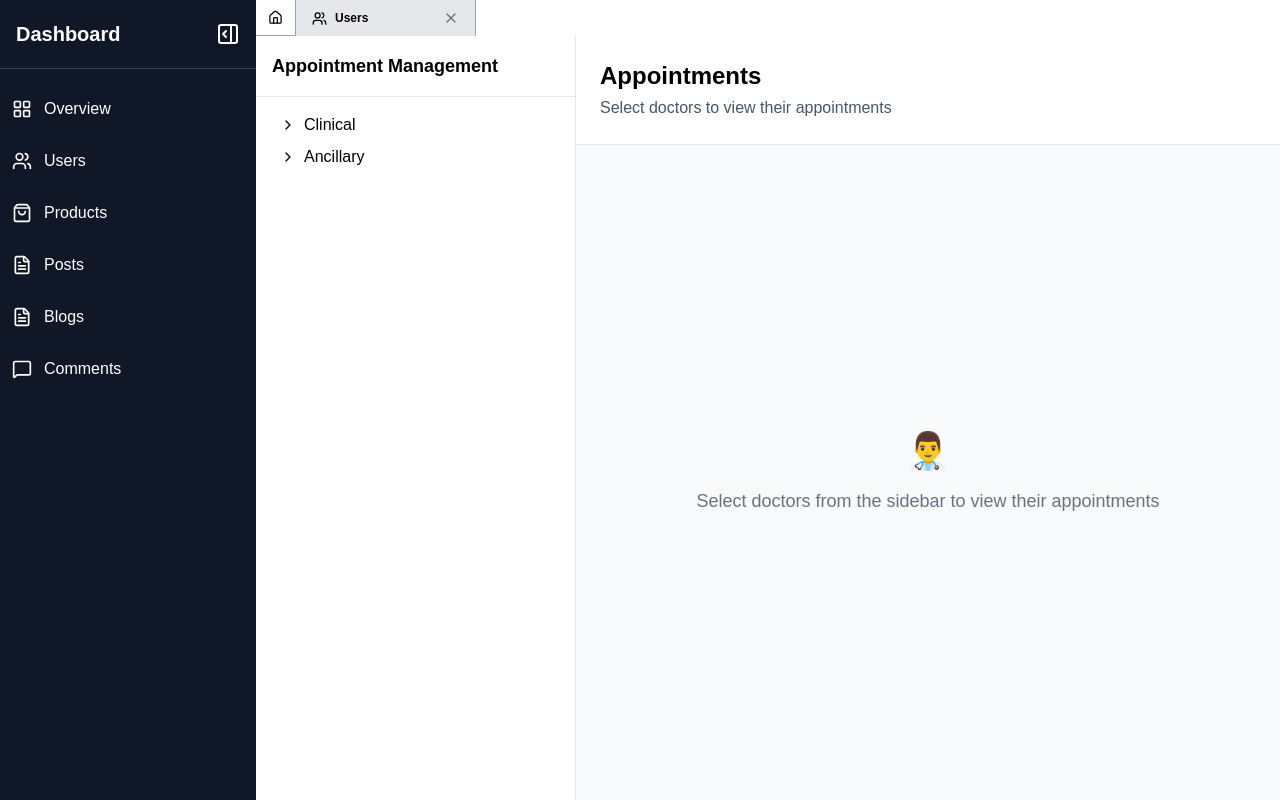
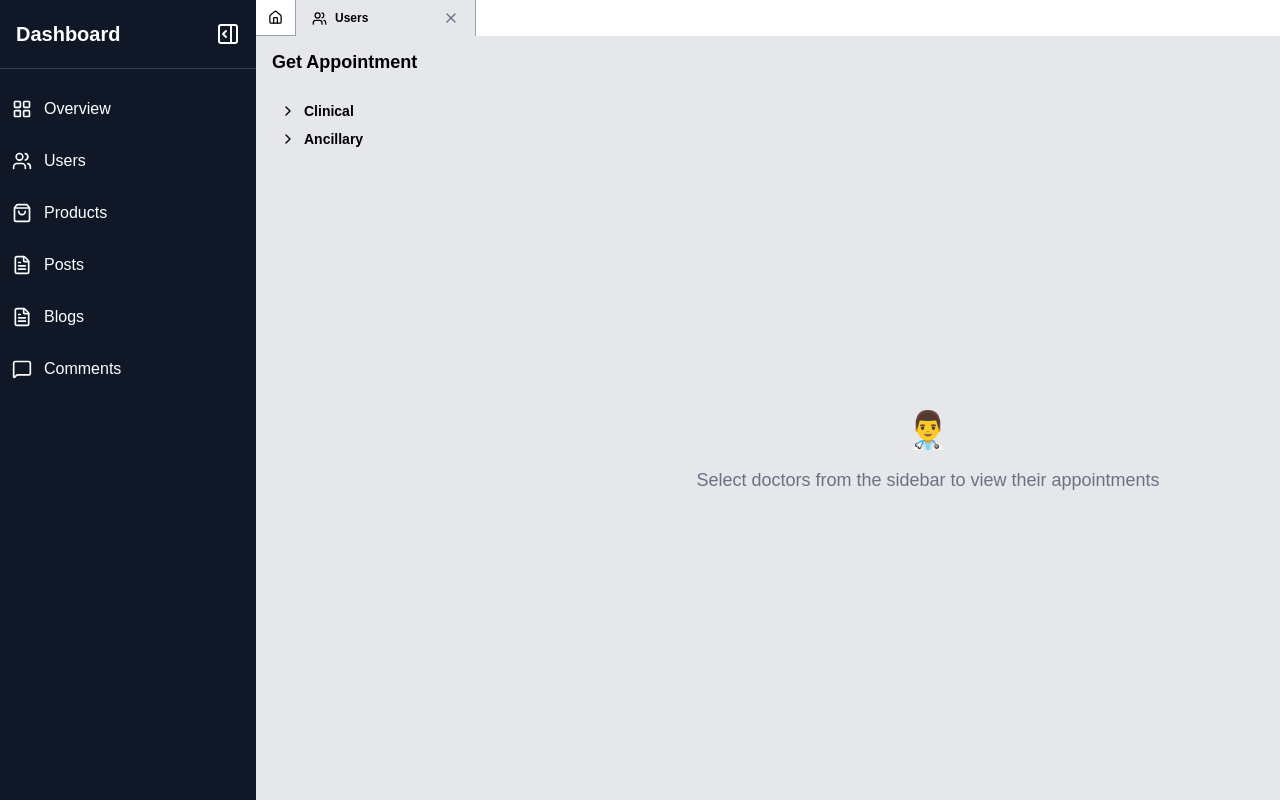
Before and after one commit to jobairalsarkar1/breadcrumb-vs-tab, a Next.js app: page /users in a window 1280 px wide. Built offline with nearby package versions, Linux system fonts and the light colour scheme.

Commit message:
Minor SVG lining fix

```diff
--- a/app/(root)/users/page.tsx
+++ b/app/(root)/users/page.tsx
@@ -241,6 +241,28 @@ const initialCategories: Category[] = [
               },
             ],
           },
+          {
+            id: "doc8",
+            name: "Dr. Alexandra Taylor",
+            specialty: "Radiology",
+            selected: false,
+            appointments: [
+              {
+                id: "a16",
+                patientName: "George Allen",
+                time: "9:00 AM",
+                type: "X-ray",
+                status: "confirmed",
+              },
+              {
+                id: "a17",
+                patientName: "Karen Young",
+                time: "11:00 AM",
+                type: "CT Scan",
+                status: "confirmed",
+              },
+            ],
+          },
         ],
       },
     ],
@@ -383,19 +405,19 @@ export default function UsersPage() {
   };
 
   return (
-    <div className="flex h-full bg-gray-50 text-black">
+    <div className="flex h-full bg-gray-200 text-black">
       {/* Fixed Sidebar */}
-      <div className="w-80 border-r border-gray-200 bg-white overflow-y-auto">
-        <div className="p-4 border-b border-gray-200">
-          <h2 className="text-lg font-semibold">Appointment Management</h2>
+      <div className="w-80 border-r border-gray-200 bg-gray-200 overflow-y-auto">
+        <div className="px-4 py-3 border-b border-gray-200">
+          <h2 className="text-lg font-semibold">Get Appointment</h2>
         </div>
 
-        <div className="p-4">
+        <div className="px-4 py-3">
           {categories.map((category, catIndex) => (
             <div key={category.id} className="mb-2">
               {/* Main Category */}
               <div
-                className="flex items-center px-2 hover:bg-gray-50 rounded cursor-pointer"
+                className="flex items-center px-2 rounded cursor-pointer"
                 onClick={() => toggleCategory(category.id)}
               >
                 {category.expanded ? (
@@ -403,7 +425,7 @@ export default function UsersPage() {
                 ) : (
                   <ChevronRight className="w-4 h-4 mr-2" />
                 )}
-                <span className="font-medium">{category.name}</span>
+                <span className="font-semibold text-sm">{category.name}</span>
               </div>
 
               {/* Sub-categories with connecting lines */}
@@ -414,19 +436,19 @@ export default function UsersPage() {
                   const hasChildren = subCategory.doctors.length > 0;
 
                   return (
-                    <div key={subCategory.id} className="ml-6 py-1 relative">
+                    <div key={subCategory.id} className="ml-6 py-0 relative">
                       {/* Vertical line from parent to sub-category */}
                       <div
                         className={`absolute left-[-9px] top-0 w-px bg-gray-500 ${
-                          isLastSubCategory ? "h-6" : "h-full"
+                          isLastSubCategory ? "h-4.5" : "h-full"
                         }`}
                       ></div>
 
                       {/* Horizontal line connecting to sub-category */}
-                      <div className="absolute left-[-9px] top-6 w-4 h-px bg-gray-500"></div>
+                      <div className="absolute left-[-9px] top-4.5 w-4 h-px bg-gray-500"></div>
 
                       {/* Sub-category header */}
-                      <div className="flex items-center p-2 hover:bg-gray-50 rounded cursor-pointer">
+                      <div className="flex items-center p-2 rounded cursor-pointer">
                         <div
                           className="flex items-center"
                           onClick={() =>
@@ -450,13 +472,13 @@ export default function UsersPage() {
                           {/* Vertical line for doctors list - starts under sub-category chevron */}
                           <div
                             className={`absolute left-[-9px] top-0 w-px bg-gray-500 ${
-                              isLastSubCategory ? "h-6" : "h-full"
+                              isLastSubCategory ? "h-full" : "h-full"
                             }`}
                             style={{ top: "-8px" }}
                           ></div>
 
                           {/* Select All option */}
-                          <div className="relative flex items-center p-2 hover:bg-gray-50 rounded">
+                          <div className="relative flex items-center p-2 rounded">
                             {/* Horizontal line to Select All */}
                             <div className="absolute left-[-9px] top-1/2 w-3 h-px bg-gray-500"></div>
                             <label className="flex items-center cursor-pointer">
@@ -486,7 +508,7 @@ export default function UsersPage() {
                             return (
                               <div
                                 key={doctor.id}
-                                className="relative flex items-center p-2 hover:bg-gray-50 rounded"
+                                className="relative flex items-center p-2 rounded"
                               >
                                 {/* Horizontal line to doctor */}
                                 <div className="absolute left-[-9px] top-1/2 w-6 h-px bg-gray-500"></div>
@@ -532,17 +554,10 @@ export default function UsersPage() {
 
       {/* Main Content */}
       <div className="flex-1 overflow-hidden flex flex-col">
-        <div className="p-6 border-b border-gray-200 bg-white">
-          <h1 className="text-2xl font-bold">Appointments</h1>
-          <p className="text-gray-600 mt-1">
-            {selectedDoctors.length === 0
-              ? "Select doctors to view their appointments"
-              : `Showing appointments for ${selectedDoctors.length} doctor(s)`}
-          </p>
-        </div>
+        <div className="border-b border-gray-200 bg-gray-200 h-[68px]" />
 
         {/* Appointments Grid with Horizontal Scroll */}
-        <div className="flex-1 overflow-x-auto p-6">
+        <div className="flex-1 overflow-x-auto h-[calc(100vh - 104px)]">
           {selectedDoctors.length === 0 ? (
             <div className="flex items-center justify-center h-full text-gray-500">
               <div className="text-center">
@@ -553,10 +568,13 @@ export default function UsersPage() {
               </div>
             </div>
           ) : (
-            <div className="flex gap-6 min-w-max">
+            <div className="flex gap-3 min-w-max h-full">
               {selectedDoctors.map((doctor) => (
-                <div key={doctor.id} className="w-80 flex-shrink-0">
-                  <div className="bg-white rounded-lg border border-gray-200 shadow-sm">
+                <div
+                  key={doctor.id}
+                  className="w-80 h-full shrink-0 bg-[#FFFBEB] border border-gray-400"
+                >
+                  <div className="rounded-lg">
                     {/* Doctor Header */}
                     <div className="p-4 border-b border-gray-200 bg-blue-50">
                       <h3 className="font-semibold text-lg">{doctor.name}</h3>
@@ -576,7 +594,7 @@ export default function UsersPage() {
                       {doctor.appointments.map((appointment) => (
                         <div
                           key={appointment.id}
-                          className="mb-4 p-4 border border-gray-200 rounded-lg hover:shadow-md transition-shadow"
+                          className="mb-4 p-4 bg-gray-50 border border-gray-200 rounded-lg hover:shadow-md transition-shadow"
                         >
                           <div className="flex justify-between items-start mb-2">
                             <div>
```
